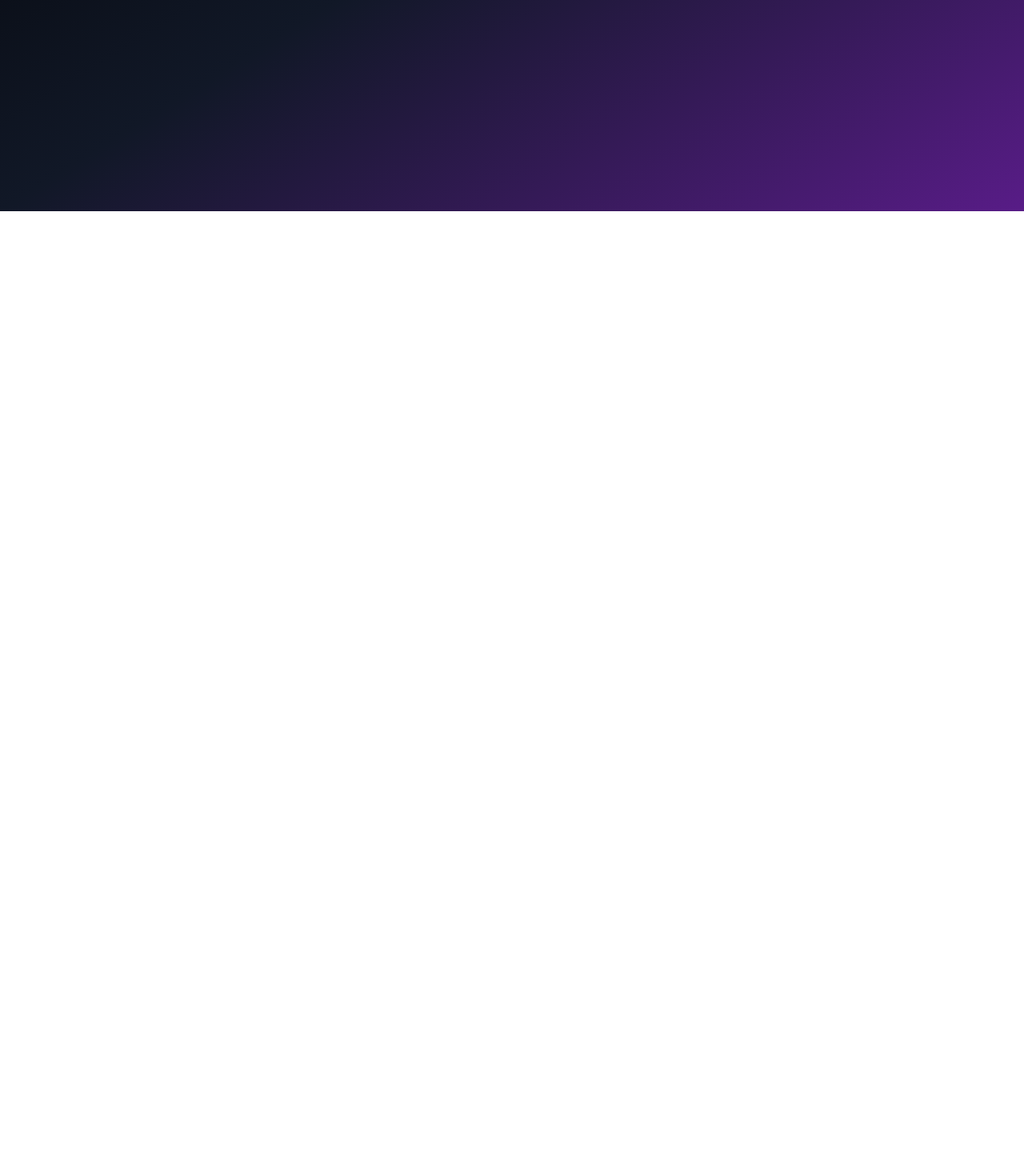
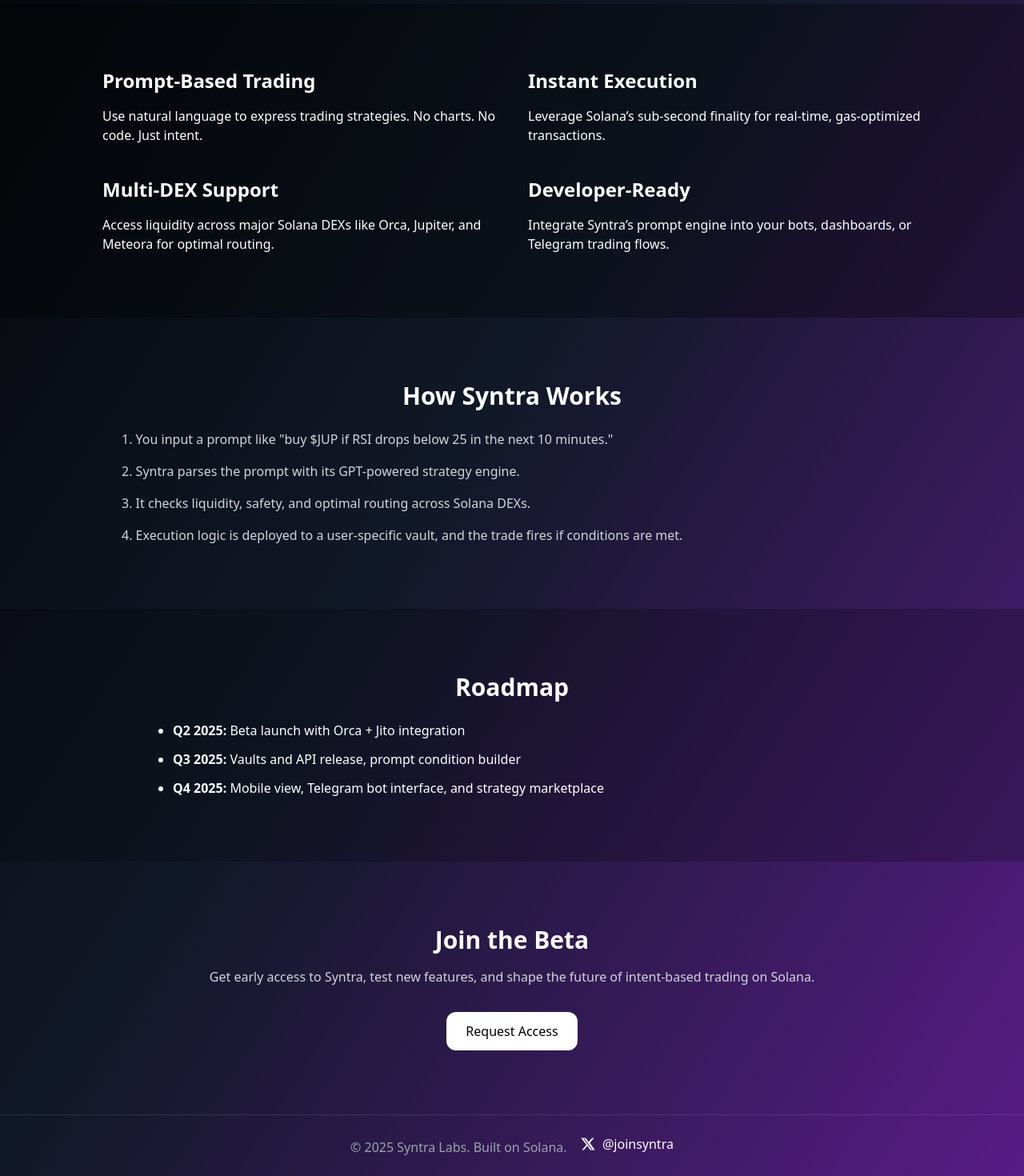
Before and after one commit to syntrasol/syntra-website, a React (Create React App) app: page / in a window 1280 px wide. Shown: the part 536-2006 px from the top of the page at 80% size. Before the commit the page ends 800 px from the top, so only its background shows below. Built offline with nearby package versions, Linux system fonts and the light colour scheme; the HTML template or start-up script is replaced by a standard one.

Commit message:
Finalize homepage layout and fix form + logo

```diff
--- a/src/App.jsx
+++ b/src/App.jsx
@@ -20,7 +20,7 @@
       <link rel="preload" as="image" href="/syntra-icon-light.png" />
       <header className="px-6 py-4 flex justify-between items-center border-b border-white/10">
         <a href="#" className="flex items-center transition-transform duration-300 hover:scale-105">
-          <img src="/syntra-icon-light.png" alt="Syntra logo" className="h-12 md:h-14 lg:h-16 w-auto drop-shadow-md" />
+          <img src="/syntra-icon-light.png" alt="Syntra logo" className="h-20 md:h-24 lg:h-28 w-auto drop-shadow-md" />
         </a>
         <nav className="space-x-6 text-sm md:text-base">
           <a href="#features" className="hover:underline">Features</a>
@@ -43,8 +43,86 @@
         </button>
       </section>
 
-      {/* rest of your unchanged code here... */}
+      <section id="features" className="px-6 py-20 bg-black/30">
+        <div className="max-w-5xl mx-auto grid md:grid-cols-2 gap-10">
+          <div>
+            <h3 className="text-2xl font-bold mb-4">Prompt-Based Trading</h3>
+            <p>Use natural language to express trading strategies. No charts. No code. Just intent.</p>
+          </div>
+          <div>
+            <h3 className="text-2xl font-bold mb-4">Instant Execution</h3>
+            <p>Leverage Solana’s sub-second finality for real-time, gas-optimized transactions.</p>
+          </div>
+          <div>
+            <h3 className="text-2xl font-bold mb-4">Multi-DEX Support</h3>
+            <p>Access liquidity across major Solana DEXs like Orca, Jupiter, and Meteora for optimal routing.</p>
+          </div>
+          <div>
+            <h3 className="text-2xl font-bold mb-4">Developer-Ready</h3>
+            <p>Integrate Syntra’s prompt engine into your bots, dashboards, or Telegram trading flows.</p>
+          </div>
+        </div>
+      </section>
 
+      <section id="how-it-works" className="px-6 py-20 max-w-5xl mx-auto">
+        <h3 className="text-3xl font-bold mb-6 text-center">How Syntra Works</h3>
+        <ol className="space-y-4 text-gray-300 list-decimal list-inside">
+          <li>You input a prompt like "buy $JUP if RSI drops below 25 in the next 10 minutes."</li>
+          <li>Syntra parses the prompt with its GPT-powered strategy engine.</li>
+          <li>It checks liquidity, safety, and optimal routing across Solana DEXs.</li>
+          <li>Execution logic is deployed to a user-specific vault, and the trade fires if conditions are met.</li>
+        </ol>
+      </section>
+
+      <section id="roadmap" className="px-6 py-20 bg-black/20">
+        <div className="max-w-4xl mx-auto">
+          <h3 className="text-3xl font-bold mb-6 text-center">Roadmap</h3>
+          <ul className="list-disc pl-6 space-y-3">
+            <li><strong>Q2 2025:</strong> Beta launch with Orca + Jito integration</li>
+            <li><strong>Q3 2025:</strong> Vaults and API release, prompt condition builder</li>
+            <li><strong>Q4 2025:</strong> Mobile view, Telegram bot interface, and strategy marketplace</li>
+          </ul>
+        </div>
+      </section>
+
+      <section id="join" className="px-6 py-20 text-center">
+        <h3 className="text-3xl font-bold mb-4">Join the Beta</h3>
+        <p className="text-gray-300 mb-8">Get early access to Syntra, test new features, and shape the future of intent-based trading on Solana.</p>
+        <button
+          onClick={() => setShowForm(true)}
+          className="inline-block bg-white text-black px-6 py-3 rounded-xl font-medium hover:bg-gray-200"
+        >
+          Request Access
+        </button>
+      </section>
+
+      <footer className="text-center p-6 border-t border-white/10 text-gray-400">
+        &copy; 2025 Syntra Labs. Built on Solana. &nbsp;
+        <a href="https://www.x.com/joinsyntra" target="_blank" rel="noopener noreferrer" className="inline-flex items-center space-x-2 ml-2 text-white hover:underline">
+          <svg xmlns="http://www.w3.org/2000/svg" fill="currentColor" viewBox="0 0 24 24" className="w-5 h-5">
+            <path d="M18.255 3H21L14.745 10.307 22.302 21h-6.903l-4.473-6.221L5.89 21H3l6.718-7.664L1.5 3h7.04l4.14 5.758L18.255 3Zm-1.16 17h1.47L6.92 4.24H5.375L17.095 20Z"/>
+          </svg>
+          <span>@joinsyntra</span>
+        </a>
+      </footer>
+
+      {showForm && (
+        <div className="fixed inset-0 bg-black bg-opacity-70 flex items-center justify-center z-50">
+          <div className="bg-white text-black p-8 rounded-xl w-full max-w-md">
+            <h2 className="text-2xl font-bold mb-4">Join Syntra Beta</h2>
+            <form onSubmit={handleSubmit} className="space-y-4">
+              <input name="name" placeholder="Name" className="w-full px-4 py-2 border rounded" required />
+              <input name="email" placeholder="Email" type="email" className="w-full px-4 py-2 border rounded" required />
+              <input name="twitter" placeholder="Twitter Handle (optional)" className="w-full px-4 py-2 border rounded" />
+              <textarea name="message" placeholder="Why do you want access?" className="w-full px-4 py-2 border rounded" rows="3" />
+              <div className="flex justify-end space-x-4">
+                <button type="button" onClick={() => setShowForm(false)} className="text-gray-600">Cancel</button>
+                <button type="submit" className="bg-purple-600 hover:bg-purple-700 text-white px-4 py-2 rounded">Submit</button>
+              </div>
+            </form>
+          </div>
+        </div>
+      )}
     </div>
   );
 }
```
